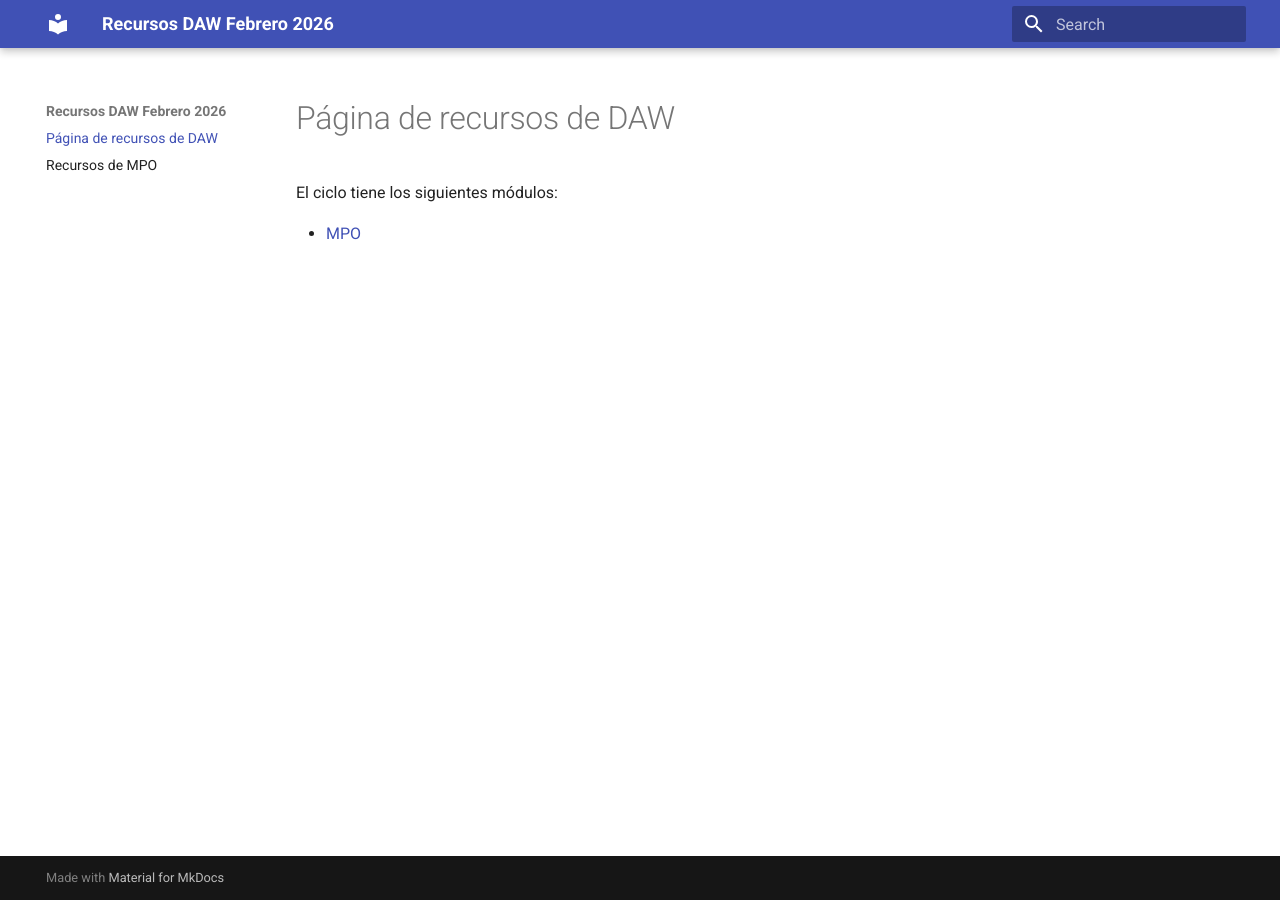
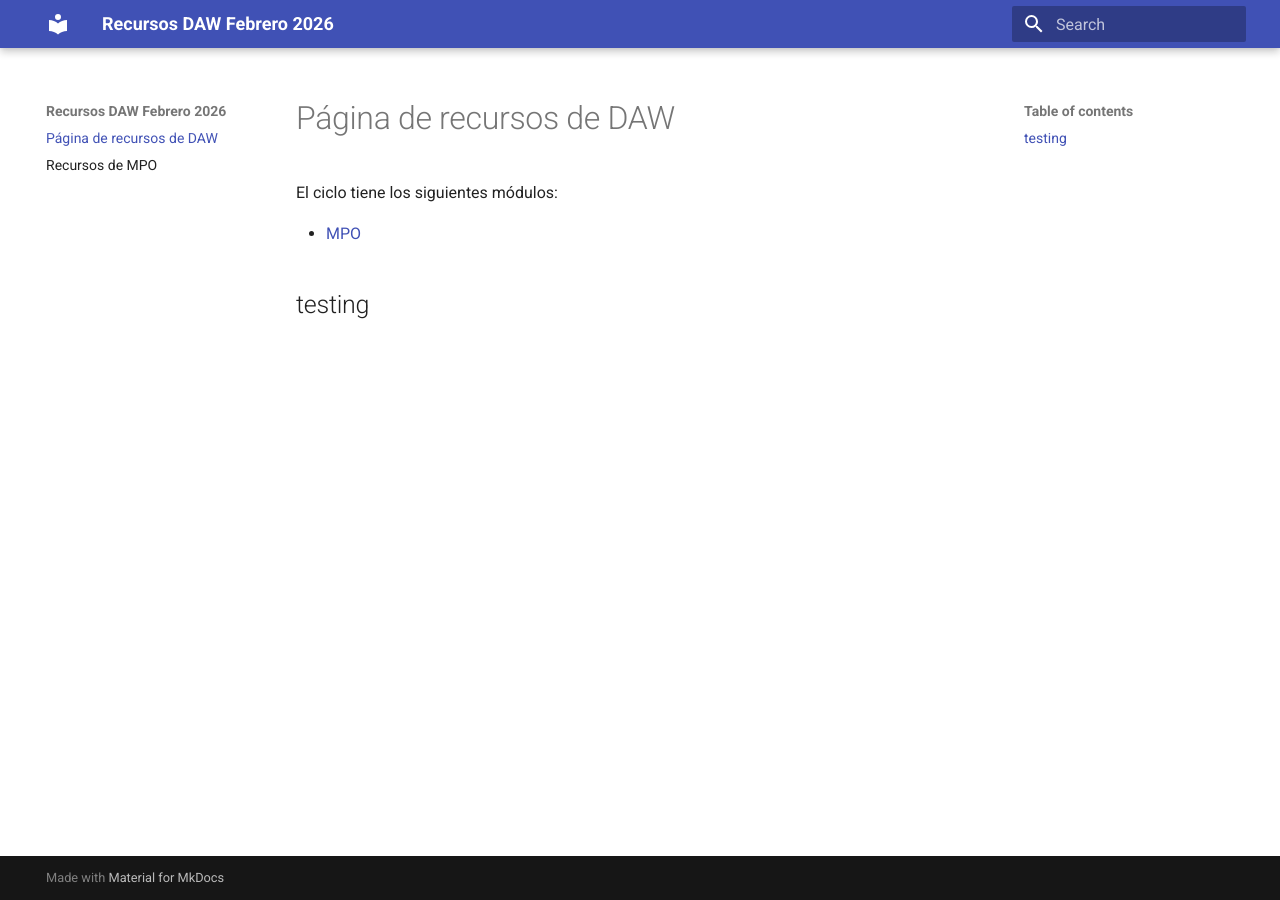
Before and after one commit to jordicido/recursosDAW26, an MkDocs documentation site: the page built from docs/index.md, in a window 1280 px wide. Built offline with MkDocs 1.6.1 and Material for MkDocs 9.7.7, drawn with Linux system fonts in a browser that asks for light colours.

Commit message:
commit test

```diff
--- a/docs/index.md
+++ b/docs/index.md
@@ -3,3 +3,5 @@
 El ciclo tiene los siguientes módulos:
 
 - [MPO](mpo.md)
+
+## testing
```
